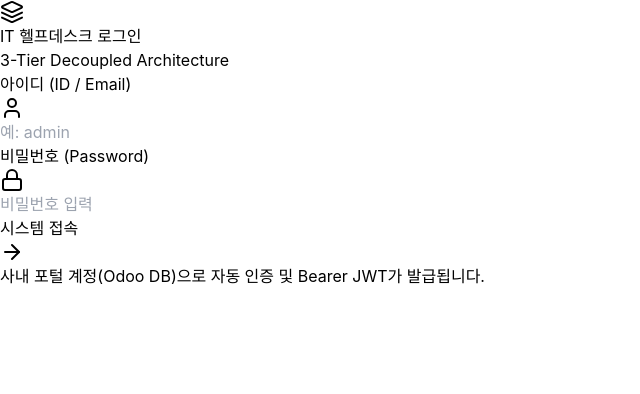
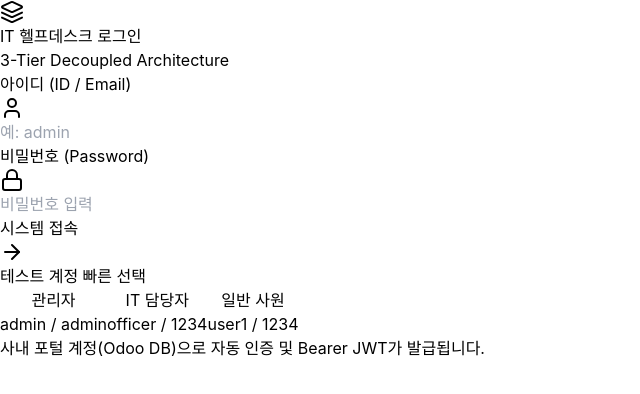
Before and after one commit to seokhyeon09/IT_Company_Board, a React (Vite) app in the folder frontend/: page / in a window 1280 px wide. Shown: the top 394 px of the page, without its empty margins (0-640 px from the left). Built offline with nearby package versions, Linux system fonts and the light colour scheme; no server answers.

Commit message:
feat(auth): 로그인 숏컷 별칭 매핑(admin, officer, user1) 및 로그인 화면 테스트 계정 빠른 채우기 버튼 추가

```diff
--- a/frontend/src/pages/LoginPage.tsx
+++ b/frontend/src/pages/LoginPage.tsx
@@ -94,7 +94,49 @@ export const LoginPage: React.FC = () => {
           </button>
         </form>
 
-        <div className="mt-8 pt-6 border-t border-slate-100 text-center">
+        {/* Quick Test Account Selector */}
+        <div className="mt-6 pt-5 border-t border-slate-100">
+          <p className="text-xs font-bold text-slate-500 mb-2.5 text-center">
+            테스트 계정 빠른 선택
+          </p>
+          <div className="grid grid-cols-3 gap-2">
+            <button
+              type="button"
+              onClick={() => {
+                setLoginId('admin');
+                setPassword('admin');
+              }}
+              className="p-2 bg-slate-50 hover:bg-indigo-50 hover:border-indigo-200 border border-slate-200 rounded-xl text-left transition-all cursor-pointer"
+            >
+              <div className="text-xs font-bold text-slate-800">관리자</div>
+              <div className="text-[10px] text-slate-400 font-mono mt-0.5">admin / admin</div>
+            </button>
+            <button
+              type="button"
+              onClick={() => {
+                setLoginId('officer');
+                setPassword('1234');
+              }}
+              className="p-2 bg-slate-50 hover:bg-indigo-50 hover:border-indigo-200 border border-slate-200 rounded-xl text-left transition-all cursor-pointer"
+            >
+              <div className="text-xs font-bold text-slate-800">IT 담당자</div>
+              <div className="text-[10px] text-slate-400 font-mono mt-0.5">officer / 1234</div>
+            </button>
+            <button
+              type="button"
+              onClick={() => {
+                setLoginId('user1');
+                setPassword('1234');
+              }}
+              className="p-2 bg-slate-50 hover:bg-indigo-50 hover:border-indigo-200 border border-slate-200 rounded-xl text-left transition-all cursor-pointer"
+            >
+              <div className="text-xs font-bold text-slate-800">일반 사원</div>
+              <div className="text-[10px] text-slate-400 font-mono mt-0.5">user1 / 1234</div>
+            </button>
+          </div>
+        </div>
+
+        <div className="mt-4 text-center">
           <p className="text-xs text-slate-400">
             사내 포털 계정(Odoo DB)으로 자동 인증 및 Bearer JWT가 발급됩니다.
           </p>
```
Also changed, not shown: 1 other file (tests, documents, lock files or other folders).
